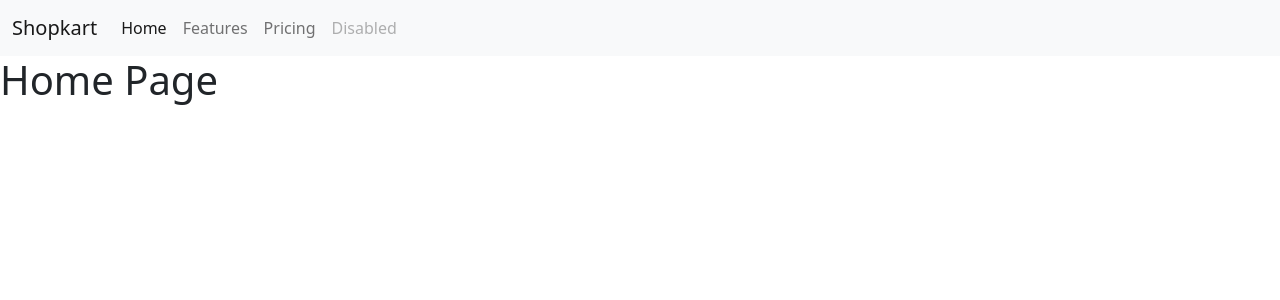
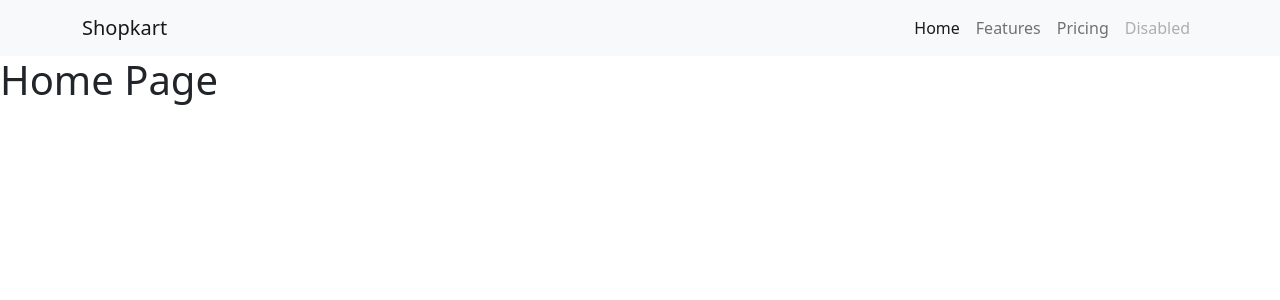
Before and after one commit to sathishkumar-c-2002/shopkart, a Django app: page /home in a window 1280 px wide. Shown: the top 300 px of the page. Run offline with Django 5.2, Linux system fonts and the light colour scheme.

Commit message:
Aligned Navbar items using ms_auto

```diff
--- a/shop/templates/shop/inc/navbar.html
+++ b/shop/templates/shop/inc/navbar.html
@@ -1,11 +1,11 @@
 <nav class="navbar navbar-expand-lg navbar-light bg-light">
-    <div class="container-fluid">
+    <div class="container">
       <a class="navbar-brand" href="#">Shopkart</a>
       <button class="navbar-toggler" type="button" data-bs-toggle="collapse" data-bs-target="#navbarNav" aria-controls="navbarNav" aria-expanded="false" aria-label="Toggle navigation">
         <span class="navbar-toggler-icon"></span>
       </button>
       <div class="collapse navbar-collapse" id="navbarNav">
-        <ul class="navbar-nav">
+        <ul class="navbar-nav ms-auto">
           <li class="nav-item">
             <a class="nav-link active" aria-current="page" href="#">Home</a>
           </li>
```
